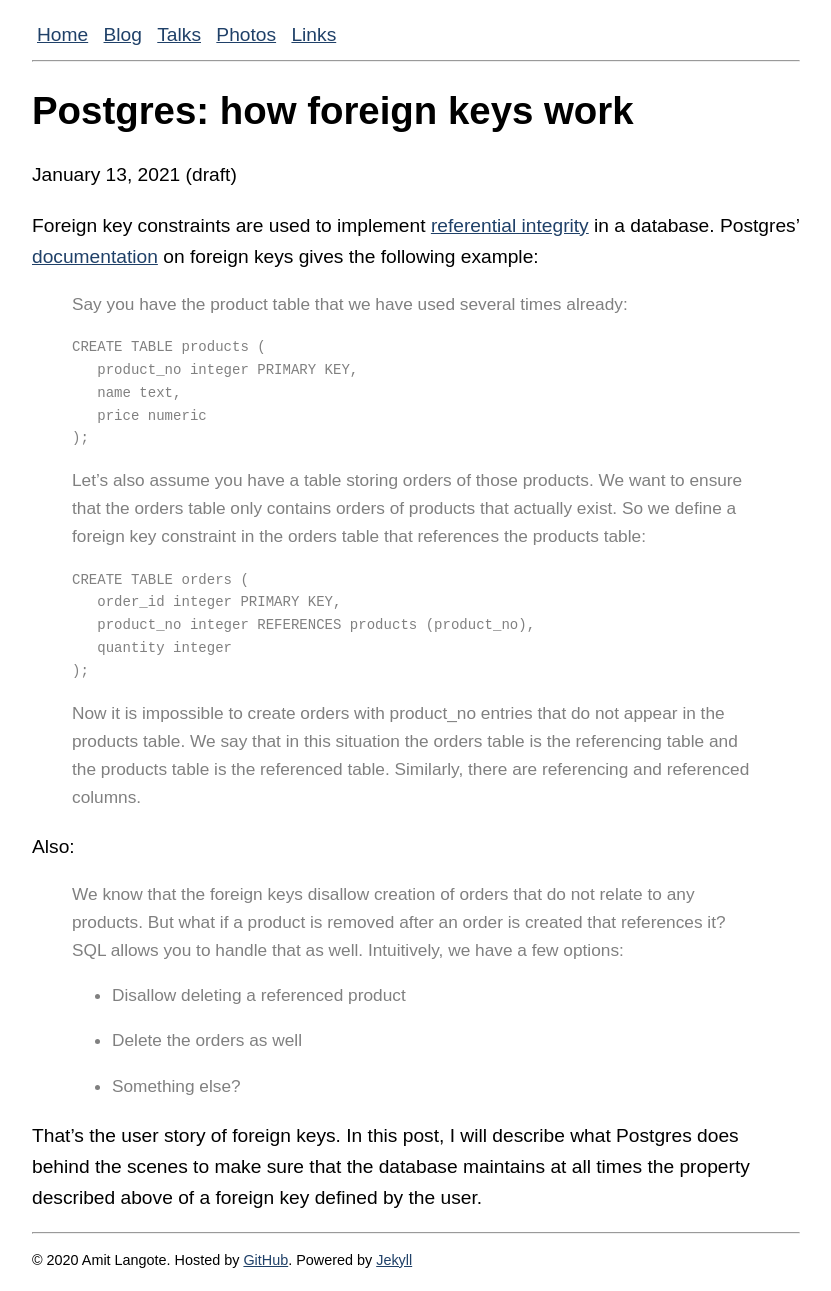
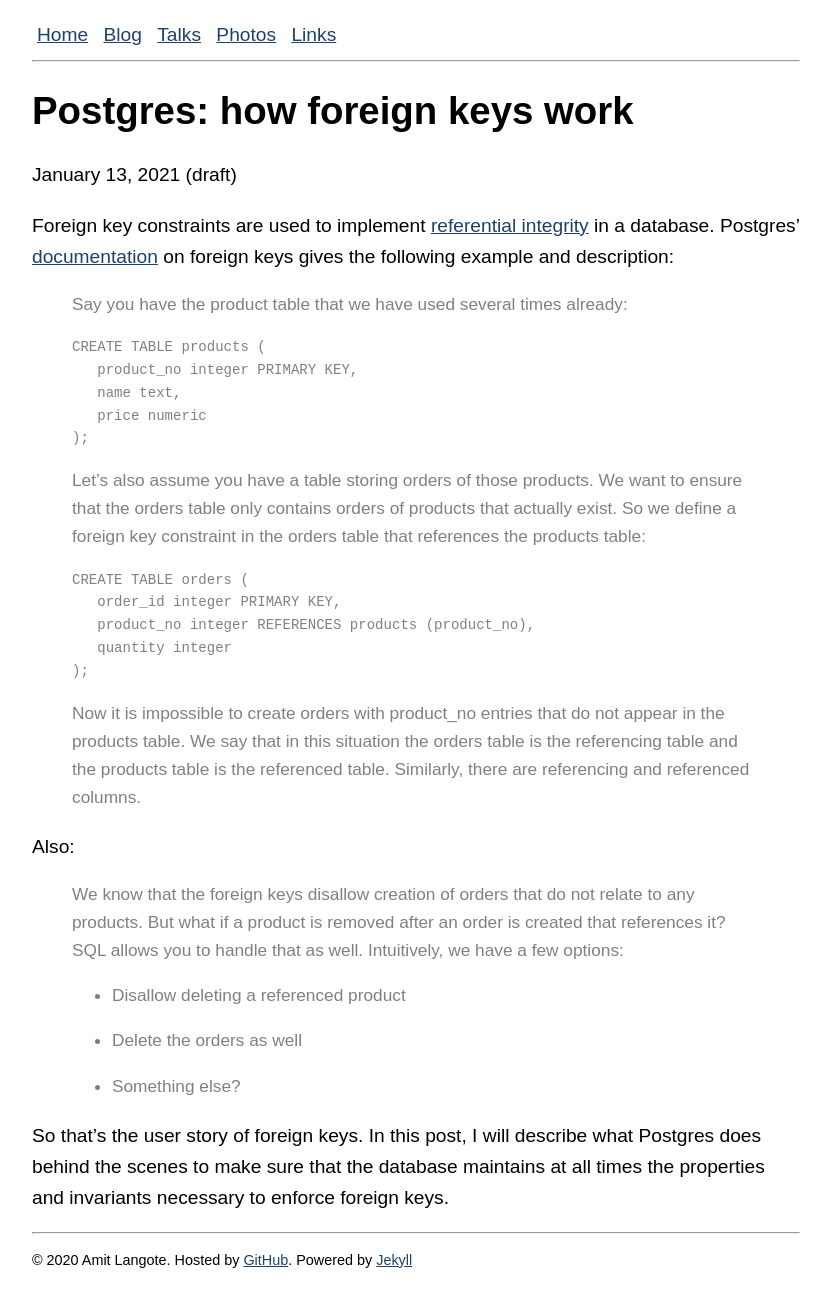
Before and after one commit to amitlan/website, a Jekyll site: the page built from _posts/2021-01-13-pg-fkey.md, in a window 1280 px wide. Shown: the whole page, without its empty margins (224-1055 px from the left). Built offline with Jekyll 4.4.1, drawn with Linux system fonts in a browser that asks for light colours.

Commit message:
pg-fkey-doc-link

```diff
--- a/_posts/2021-01-13-pg-fkey.md
+++ b/_posts/2021-01-13-pg-fkey.md
@@ -9,8 +9,8 @@ last_updated: 2021-01-13
 January 13, 2021 (draft)
 
 Foreign key constraints are used to implement [referential integrity](https://en.wikipedia.org/wiki/Referential_integrity)
-in a database.  Postgres' [documentation](https://www.postgresql.org/docs/8.3/ddl-constraints.html#DDL-CONSTRAINTS-FK)
-on foreign keys gives the following example:
+in a database.  Postgres' [documentation](https://www.postgresql.org/docs/current/ddl-constraints.html#DDL-CONSTRAINTS-FK)
+on foreign keys gives the following example and description:
 
 > Say you have the product table that we have used several times already:
 >
@@ -43,6 +43,6 @@ Also:
 >
 > * Something else?
 
-That's the user story of foreign keys.  In this post, I will describe what Postgres does behind
-the scenes to make sure that the database maintains at all times the property described above
-of a foreign key defined by the user.
+So that's the user story of foreign keys.  In this post, I will describe what Postgres does behind
+the scenes to make sure that the database maintains at all times the properties and invariants
+necessary to enforce foreign keys.
```
